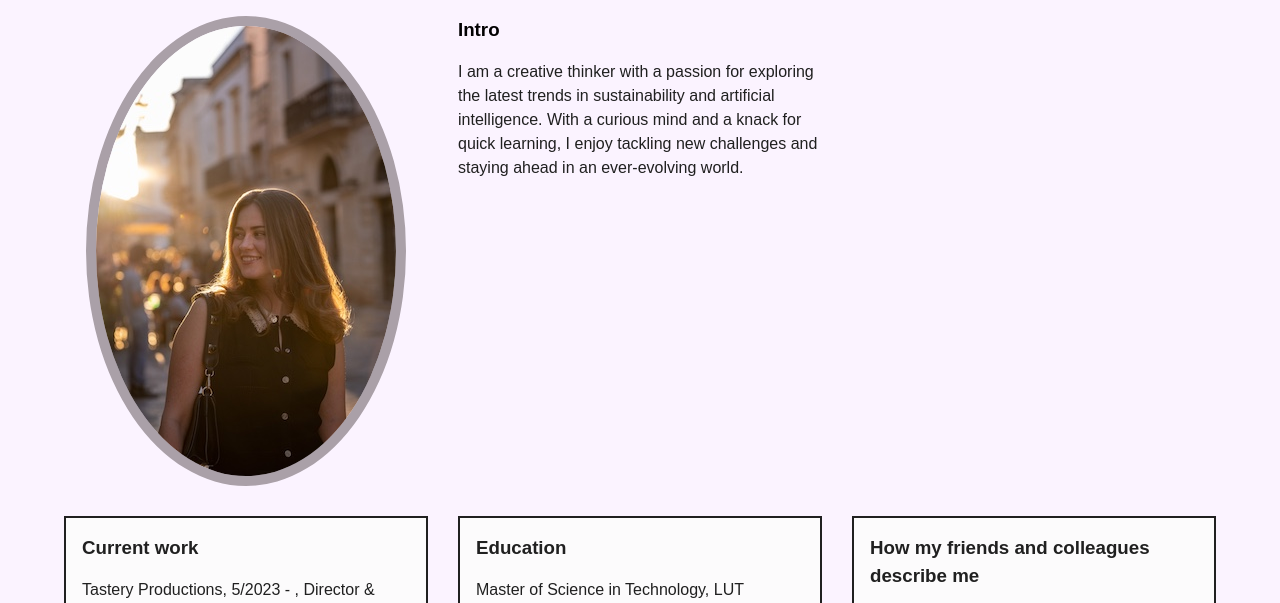
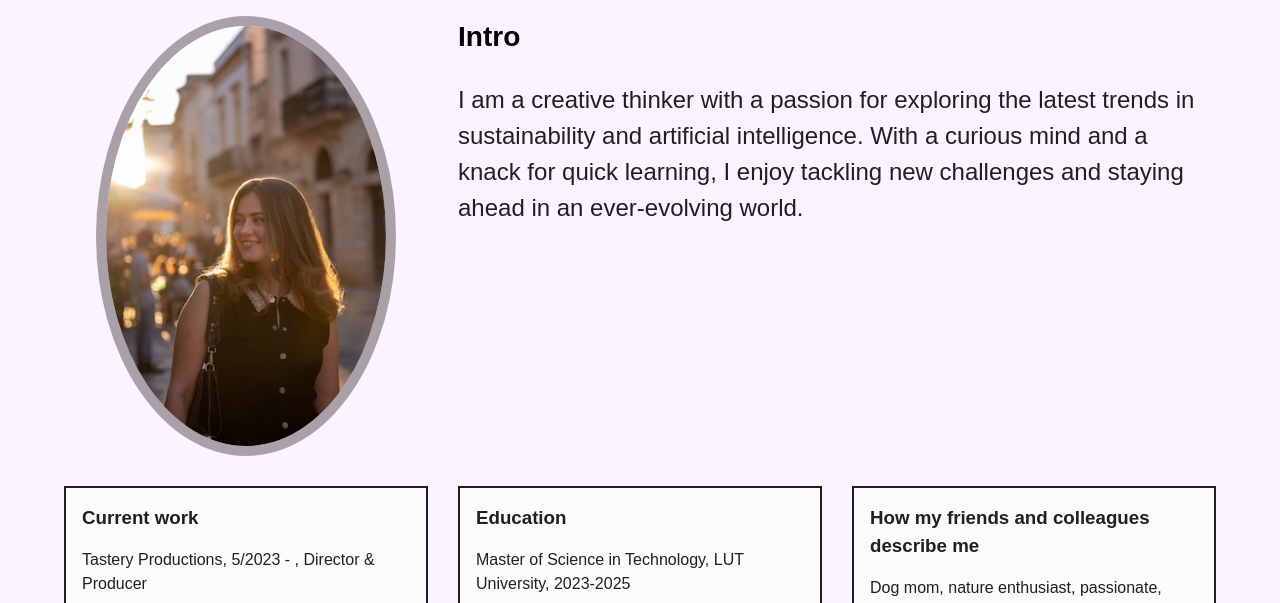
Before and after one commit to lilytre/Coursework2025, a plain HTML site: page about.html in a window 1280 px wide. Shown: the part 192-795 px from the top of the page. Drawn offline with Linux system fonts and the light colour scheme; a script that the page names is missing.

Commit message:
Adding width and height in block

```diff
--- a/css/main.css
+++ b/css/main.css
@@ -154,9 +154,10 @@
       grid-area: bioimage;
       margin: auto;
       border-radius: 50%;
-      border: #aaa0a8 10px solid; }
+      border: #aaa0a8 10px solid;
       max-width: 300px;
-      height: auto;
+      height: auto; }
+
     .about-info .bio {
       grid-area: bio;
       font-size: 1.5rem; }
```
